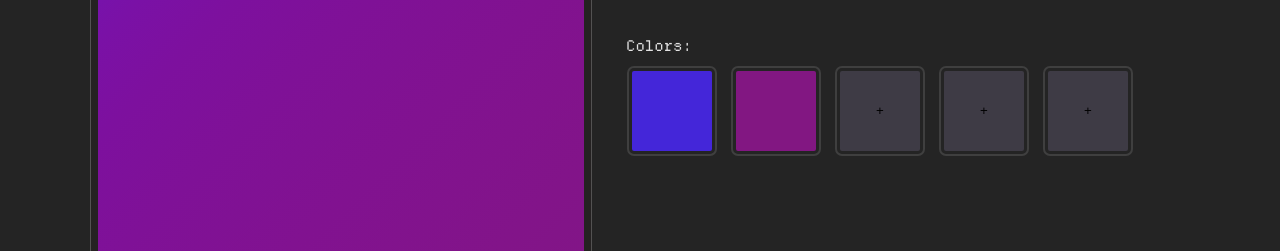
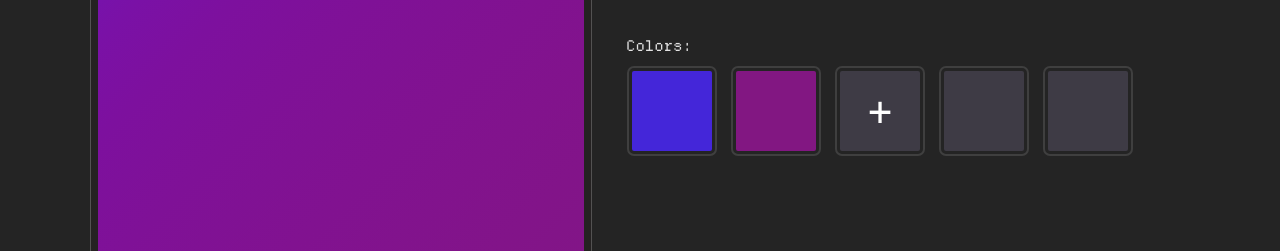
Before and after one commit to veer260/gradient-generator, a React (Vite) app: page / in a window 1280 px wide. Shown: the part 181-432 px from the top of the page. Built offline with nearby package versions, Linux system fonts and the light colour scheme.

Commit message:
fixed multiple add color button bug

```diff
--- a/src/components/SingleColor/SingleColor.jsx
+++ b/src/components/SingleColor/SingleColor.jsx
@@ -8,6 +8,7 @@ import { X } from 'react-feather';
 
 function SingleColor({color, colorId, openId, setId, toShow, index}) {
     const {state, dispatch} = React.useContext(StateContext);
+    console.log({colorId, openId, setId, index});
 
     function handleDeleteColor(index) {
         dispatch({
@@ -27,13 +28,25 @@ function SingleColor({color, colorId, openId, setId, toShow, index}) {
     }
 
     if(toShow == false) {
-        return (
-        <div className={styles.wrapper}>
 
+        if(state.numOfVisibleColors == index) {
+            return (
+                <div className={styles.wrapper}>
             <button className={styles.btn} onClick={() => dispatch({
                 type: 'ADD-COLOR'
             })} >
                 <div className={styles.colorDiv}>+</div>
+            </button>
+        </div>
+            )
+
+        }
+
+
+        return (
+        <div className={styles.wrapper}>
+            <button className={styles.btn}  >
+                <div className={styles.colorDiv}></div>
             </button>
         </div>
         )
--- a/src/components/SingleColor/SingleColors.module.css
+++ b/src/components/SingleColor/SingleColors.module.css
@@ -4,6 +4,7 @@
     display: flex;
     flex-direction: column;
     align-items: center;
+    /* background-color: white; */
 }
 
 .btn {
@@ -11,6 +12,9 @@
     background-color: transparent;
     display: grid;
     place-content: center;
+    color: white;
+    font-family: 'monospace';
+    font-size: 2.5rem;
 }
 
 .btn:hover {
```
